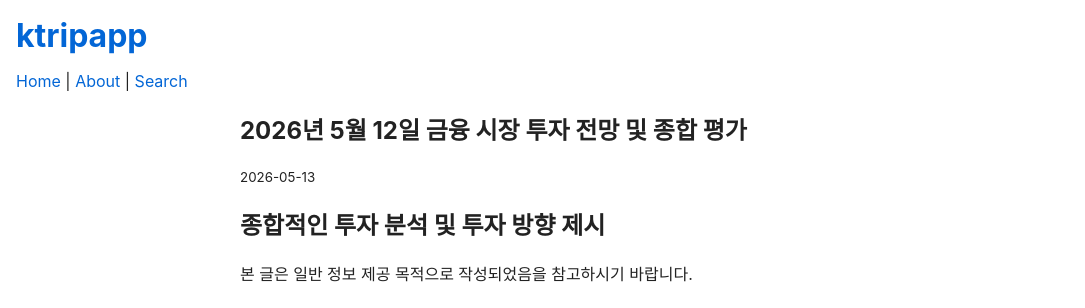
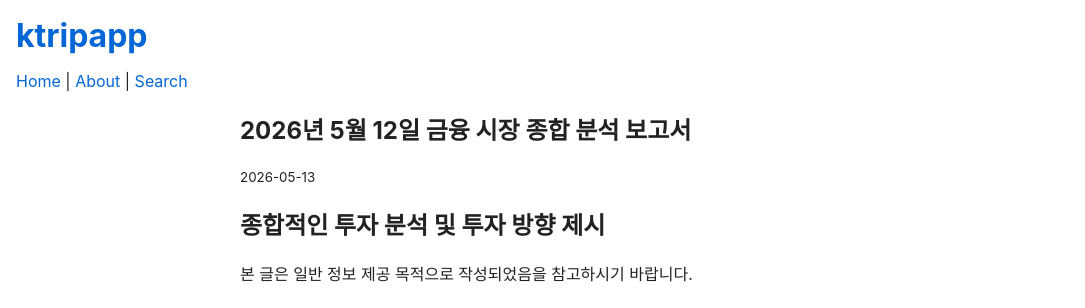
Before and after one commit to ktripapp/ktripapp.github.io, a Jekyll site: the page built from _posts/2026-05-13-jadong-saengseong-poseuteu.md, in a window 1280 px wide. Shown: the top 308 px of the page, without its empty margins (0-1085 px from the left). Built offline with Jekyll 4.4.1, drawn with Linux system fonts in a browser that asks for light colours; comment, search, counter and statistics services are not loaded.

Commit message:
Add post: 2026-05-13-jadong-saengseong-poseuteu.md

```diff
--- a/_posts/2026-05-13-jadong-saengseong-poseuteu.md
+++ b/_posts/2026-05-13-jadong-saengseong-poseuteu.md
@@ -1,12 +1,12 @@
 ---
 layout: post
-title: "2026년 5월 12일 금융 시장 투자 전망 및 종합 평가"
+title: "2026년 5월 12일 금융 시장 종합 분석 보고서"
 date: 2026-05-13
-description: "2026년 5월 12일 금융 시장 데이터를 종합하여 종합적인 투자 점수를 도출하고, 단기/중기/장기 투자 방향 및 리스크 포인트를 분석합니다."
+description: "2026년 5월 12일 금융 시장 데이터를 종합 분석하여 투자 점수를 산출하고 투자 방향과 리스크 포인트를 제시합니다."
 tags:
   - "금융"
-  - "투자"
   - "시장 분석"
+  - "투자 전략"
 canonical: "링크"
 ---
 # 종합적인 투자 분석 및 투자 방향 제시
```
